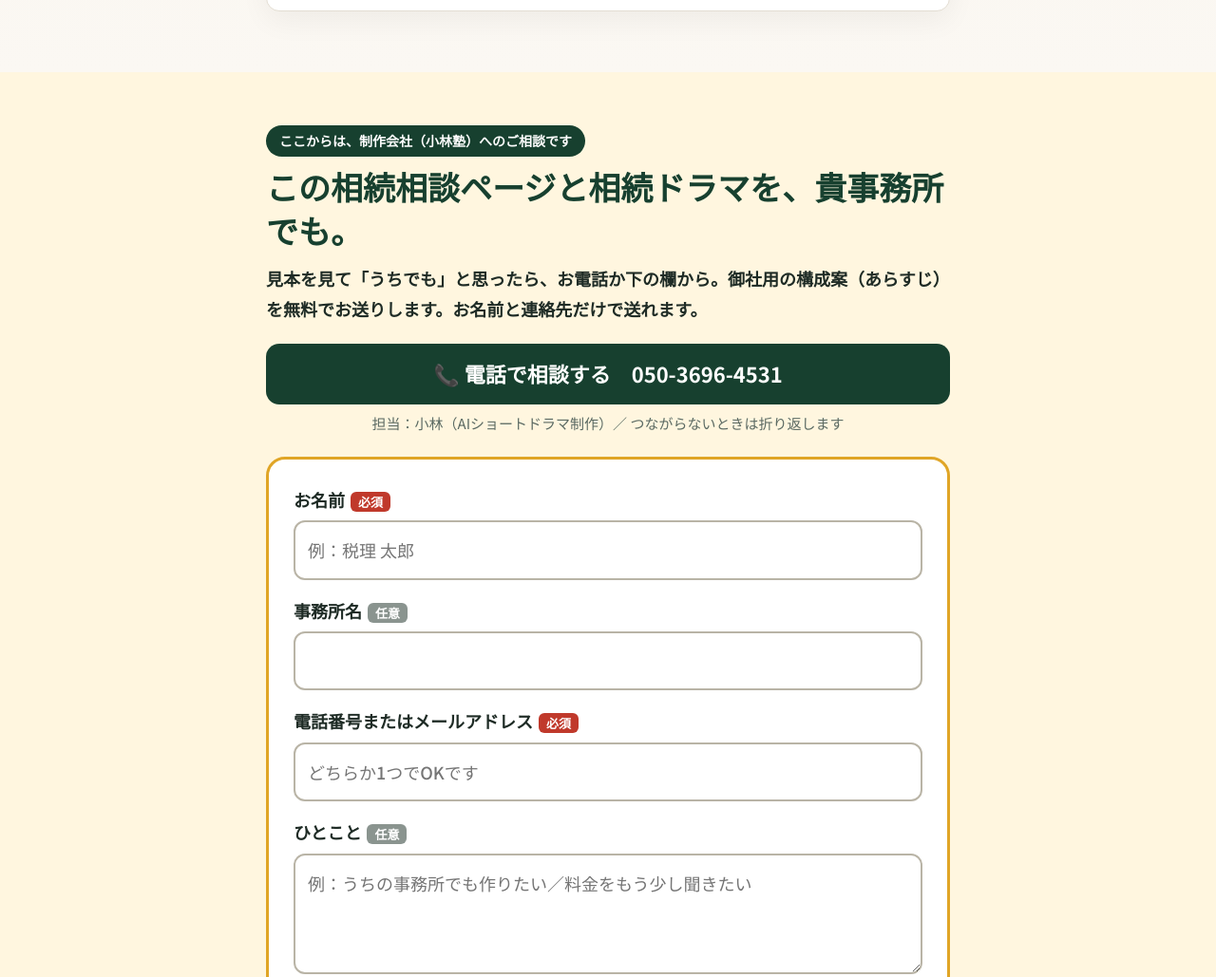
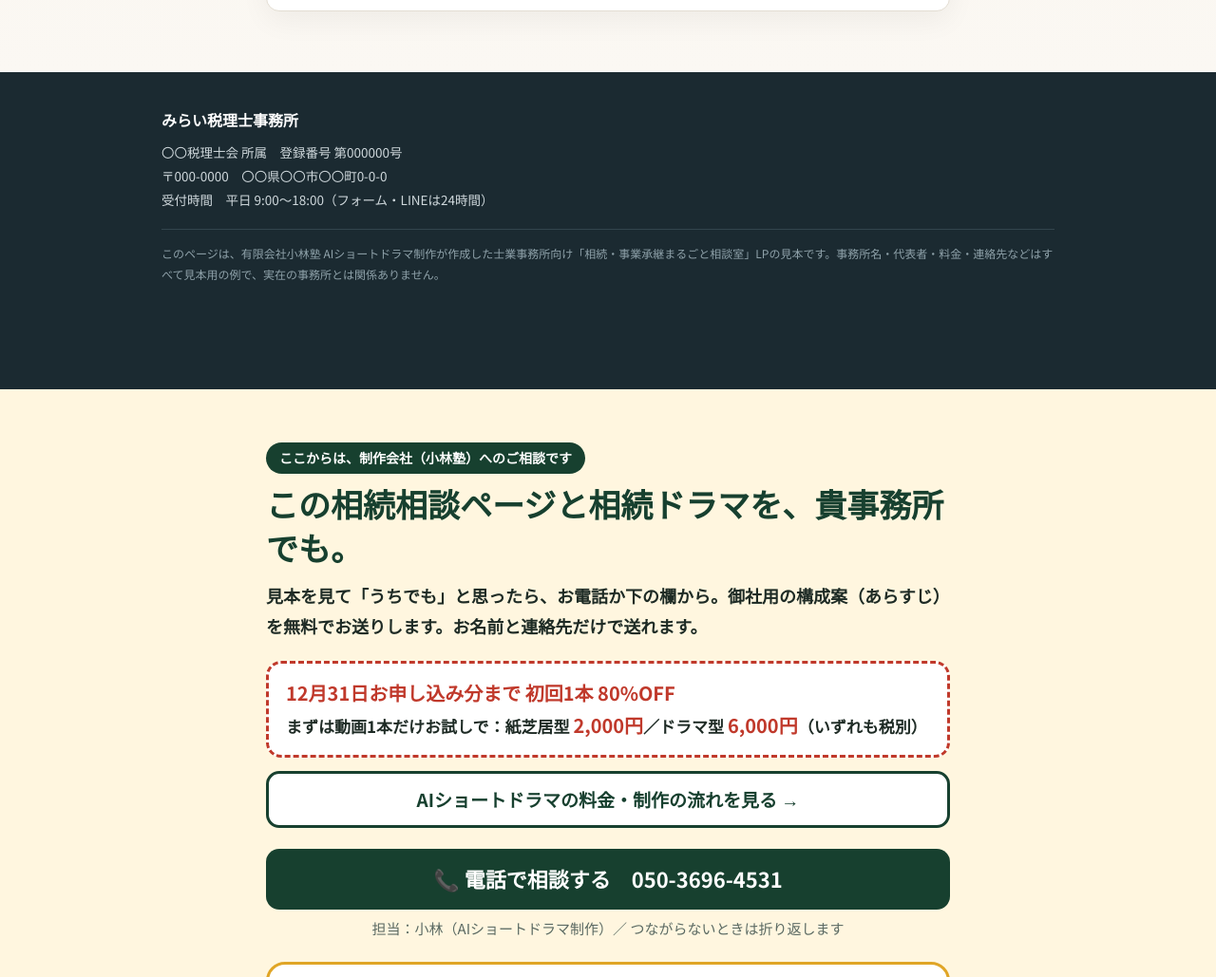
Before and after one commit to hiroki-kobayashi-ai/kobayashi-ai-drama-lp, a plain HTML site: page souzoku/sample/index.html in a window 1280 px wide. Shown: the part 7728-8757 px from the top of the page at 95% size. Drawn offline with Linux system fonts and the light colour scheme.

Commit message:
相続LP見本：見本事務所の概要を制作会社ブロックの前へ移動し、小林塾ブロックに80%OFFの案内と料金・制作の流れへのボタンを追加
Co-Authored-By: Claude Opus 5.5 <noreply@anthropic.com>
Claude-Session: https://claude.ai/code/session_01SeSef6XarMAXk5Uk8S9tQ4

```diff
--- a/contact-widget.js
+++ b/contact-widget.js
@@ -14,6 +14,9 @@
   var phName = (s && s.getAttribute('data-ph-name')) || '例：牧野 太郎';
   var phOrg = (s && s.getAttribute('data-org-label')) || '会社名・牧場名・事業所名';
   var phMsg = (s && s.getAttribute('data-ph-msg')) || '例：うちの牧場でも作りたい／料金をもう少し聞きたい';
+  var moreHref = s && s.getAttribute('data-more-href');   // 料金・制作の流れへのリンク（任意）
+  var moreLabel = (s && s.getAttribute('data-more-label')) || '料金・制作の流れを詳しく見る';
+  var campaign = s && s.getAttribute('data-campaign');    // キャンペーンの一文（任意）
   var page = location.pathname;
   function src(){ return window.__src || ''; }
   function ev(n, extra){ if(window.gtag){ var p = {src: src(), page: page}; for(var k in (extra||{})) p[k] = extra[k]; gtag('event', n, p); } }
@@ -33,6 +36,9 @@
     '#rk-contact label i.o{background:#8A948F}' +
     '#rk-contact input,#rk-contact textarea{font:inherit;font-weight:500;font-size:18px;padding:13px;border:2px solid #B9B4A6;border-radius:12px;min-height:54px;width:100%;box-sizing:border-box}' +
     '#rk-contact button{font:inherit;font-weight:900;font-size:22px;background:#E0A526;color:#1E2B25;border:none;border-radius:14px;min-height:64px;cursor:pointer}' +
+    '#rk-contact .rk-camp{background:#fff;border:3px dashed #C0392B;border-radius:16px;padding:14px 18px;margin:0 0 14px;font-weight:700;font-size:17px;line-height:1.7}' +
+    '#rk-contact .rk-camp b{color:#C0392B;font-size:20px}' +
+    '#rk-contact .rk-more{display:flex;align-items:center;justify-content:center;background:#fff;color:#17402F;border:3px solid #17402F;text-decoration:none;font-weight:900;font-size:19px;border-radius:14px;min-height:58px;padding:10px;margin:0 0 22px}' +
     '#rk-contact .rk-small{font-size:15px;color:#5B6A63;margin:0}' +
     '#rk-contact .rk-done{background:#E7EFE9;border-radius:14px;padding:18px;font-size:18px;font-weight:700;color:#17402F}' +
     '#rk-bar{position:fixed;left:0;right:0;bottom:0;z-index:50;background:#17402F;color:#fff;display:flex;gap:8px;align-items:center;justify-content:center;padding:8px 10px calc(8px + env(safe-area-inset-bottom));box-shadow:0 -4px 16px rgba(0,0,0,.18);font-family:inherit}' +
@@ -50,6 +56,8 @@
     '<span class="rk-tag">ここからは、制作会社（小林塾）へのご相談です</span>' +
     '<h2>' + title + '</h2>' +
     '<p class="rk-lead">見本を見て「うちでも」と思ったら、お電話か下の欄から。御社用の構成案（あらすじ）を無料でお送りします。お名前と連絡先だけで送れます。</p>' +
+    (campaign ? '<div class="rk-camp">' + campaign + '</div>' : '') +
+    (moreHref ? '<a class="rk-more" id="rk-more" href="' + moreHref + '">' + moreLabel + ' →</a>' : '') +
     '<a class="rk-tel" href="tel:' + TEL.replace(/-/g,'') + '">📞 電話で相談する　' + TEL + '</a>' +
     '<p class="rk-telnote">担当：小林（AIショートドラマ制作）／ つながらないときは折り返します</p>' +
     '<form id="rk-form" novalidate>' +
@@ -65,6 +73,9 @@
   if(target && replace){ target.parentNode.replaceChild(box, target); }
   else if(target){ target.parentNode.insertBefore(box, target.nextSibling); }
   else { var ft = document.querySelector('footer'); ft ? ft.parentNode.insertBefore(box, ft) : document.body.appendChild(box); }
+
+  var more = document.getElementById('rk-more');
+  if(more){ more.addEventListener('click', function(){ ev('rk_more_tap'); var sv = src() || 'souzoku_lp'; if(sv){ var u = new URL(more.href, location.href); if(!u.searchParams.get('src')) u.searchParams.set('src', sv); more.href = u.toString(); } }); }
 
   var bar = document.createElement('div');
   bar.id = 'rk-bar';
--- a/souzoku/sample/index.html
+++ b/souzoku/sample/index.html
@@ -371,13 +371,13 @@ body:has(#rk-bar) footer{padding-bottom:110px}
   </div>
 </section>
 
-<footer>
+<footer id="office-ft">
   <div class="wrap">
     <div class="fo" data-k="office"></div>
     <div data-k="regist"></div>
     <div>〒000-0000　〇〇県〇〇市〇〇町0-0-0</div>
     <div>受付時間　平日 9:00〜18:00（フォーム・LINEは24時間）</div>
-    <div class="sample">このページは、有限会社小林塾 AIショートドラマ制作が作成した士業事務所向け「相続・事業承継まるごと相談室」LPの見本です。事務所名・代表者・料金・連絡先などはすべて見本用の例で、実在の事務所とは関係ありません。<br><b style="color:#fff;font-size:14px">ご相談・お申し込み（有限会社小林塾 AIショートドラマ制作）　TEL 050-3696-4531　／　drama@kobayashijuku.co.jp</b></div>
+    <div class="sample">このページは、有限会社小林塾 AIショートドラマ制作が作成した士業事務所向け「相続・事業承継まるごと相談室」LPの見本です。事務所名・代表者・料金・連絡先などはすべて見本用の例で、実在の事務所とは関係ありません。</div>
   </div>
 </footer>
 
@@ -586,6 +586,6 @@ document.getElementById("f").addEventListener("submit", function(e){
 });
 render();
 </script>
-<script src="/contact-widget.js" data-after="form" data-kind="相続・事業承継まるごと相談室スターターセット（税理士）" data-title="この相続相談ページと相続ドラマを、貴事務所でも。" data-bar="この相続相談ページを貴事務所でも" data-ph-name="例：税理 太郎" data-org-label="事務所名" data-ph-msg="例：うちの事務所でも作りたい／料金をもう少し聞きたい"></script>
+<script src="/contact-widget.js" data-after="office-ft" data-more-href="/#price" data-more-label="AIショートドラマの料金・制作の流れを見る" data-campaign="<b>12月31日お申し込み分まで 初回1本 80%OFF</b><br>まずは動画1本だけお試しで：紙芝居型 <b>2,000円</b>／ドラマ型 <b>6,000円</b>（いずれも税別）" data-kind="相続・事業承継まるごと相談室スターターセット（税理士）" data-title="この相続相談ページと相続ドラマを、貴事務所でも。" data-bar="この相続相談ページを貴事務所でも" data-ph-name="例：税理 太郎" data-org-label="事務所名" data-ph-msg="例：うちの事務所でも作りたい／料金をもう少し聞きたい"></script>
 </body>
 </html>
```
